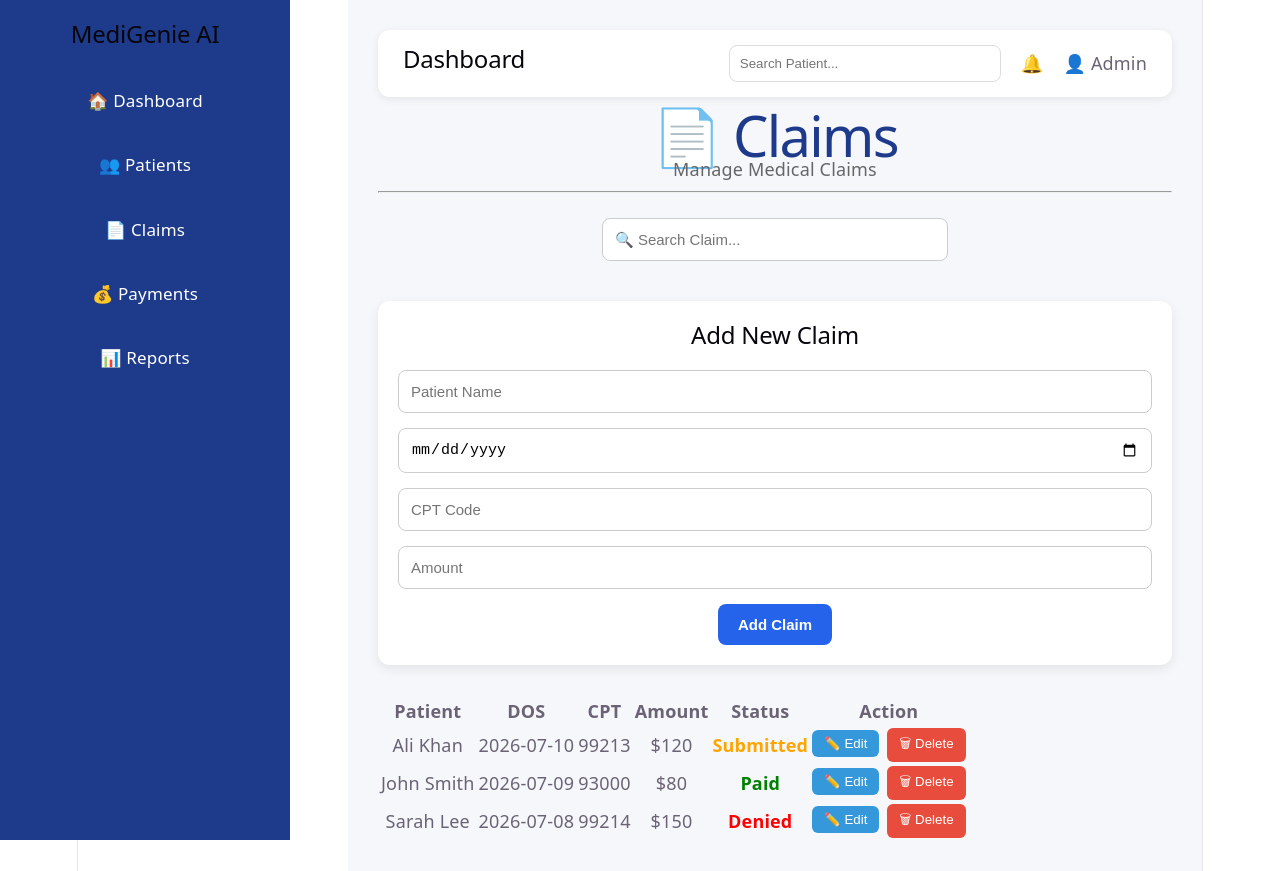
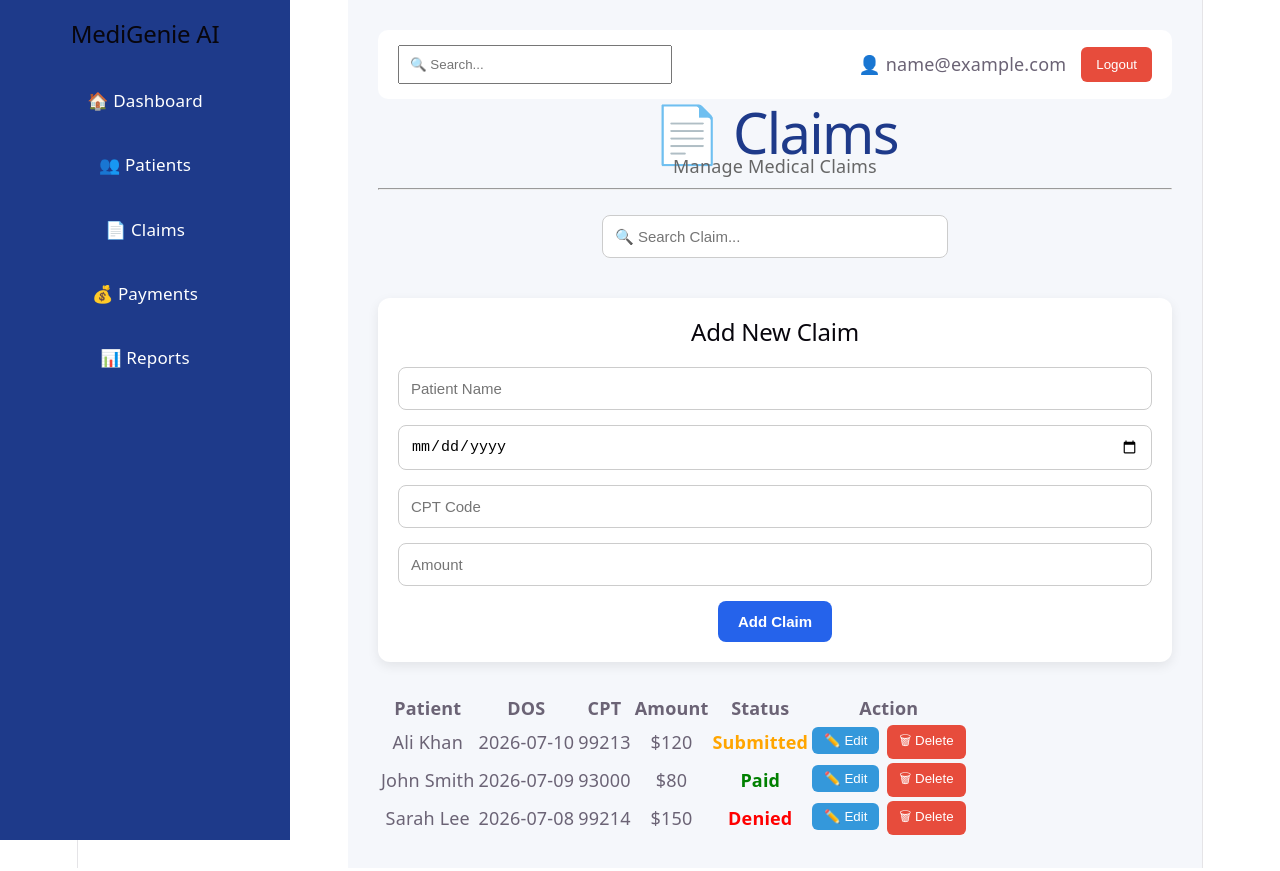
Before and after one commit to ehsankiani222-cloud/MediGenieAI, a React (Vite) app: page /claims in a window 1280 px wide. Built offline with nearby package versions, Linux system fonts and the light colour scheme; sample sign-in values are in the browser's storage.

Commit message:
Logout System Added

```diff
--- a/src/components/Navbar.jsx
+++ b/src/components/Navbar.jsx
@@ -1,19 +1,62 @@
-import "../styles/Navbar.css";
+import { useContext } from "react";
+import { useNavigate } from "react-router-dom";
+import AuthContext from "../context/auth/AuthContext";
 
 function Navbar() {
+  const { user, logout } = useContext(AuthContext);
+
+  const navigate = useNavigate();
+
+  function handleLogout() {
+    logout();
+    navigate("/");
+  }
+
   return (
-    <div className="navbar">
-      <h2>Dashboard</h2>
+    <div
+      style={{
+        display: "flex",
+        justifyContent: "space-between",
+        alignItems: "center",
+        background: "#ffffff",
+        padding: "15px 20px",
+        borderRadius: "10px",
+        marginBottom: "20px",
+      }}
+    >
+      <input
+        type="text"
+        placeholder="🔍 Search..."
+        style={{
+          width: "250px",
+          padding: "10px",
+        }}
+      />
 
-      <div className="navbar-right">
-        <input
-          type="text"
-          placeholder="Search Patient..."
-        />
+      <div
+        style={{
+          display: "flex",
+          alignItems: "center",
+          gap: "15px",
+        }}
+      >
+        <span>
+          👤 {user ? user.email : "Guest"}
+        </span>
 
-        <span>🔔</span>
-
-        <span>👤 Admin</span>
+        <button
+          onClick={handleLogout}
+          style={{
+            background: "#e74c3c",
+            color: "white",
+            border: "none",
+            padding: "10px 15px",
+            borderRadius: "6px",
+            cursor: "pointer",
+          }}
+        >
+          Logout
+        </button>
       </div>
     </div>
   );
```
